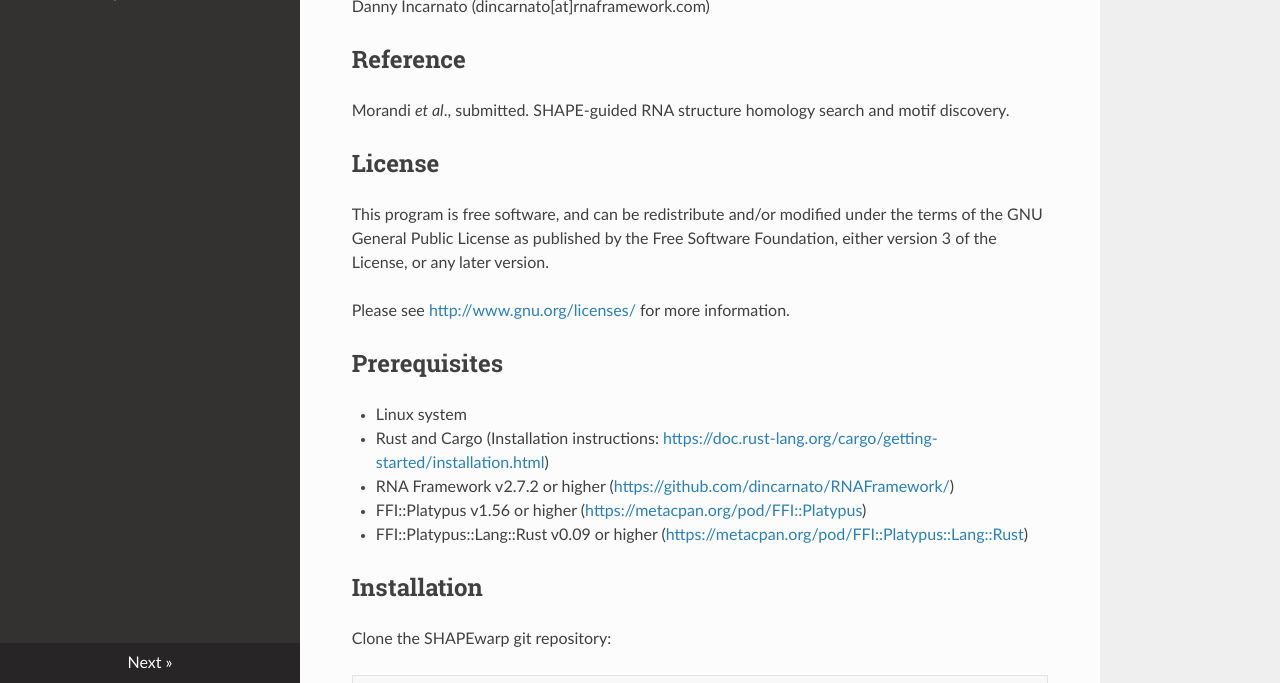
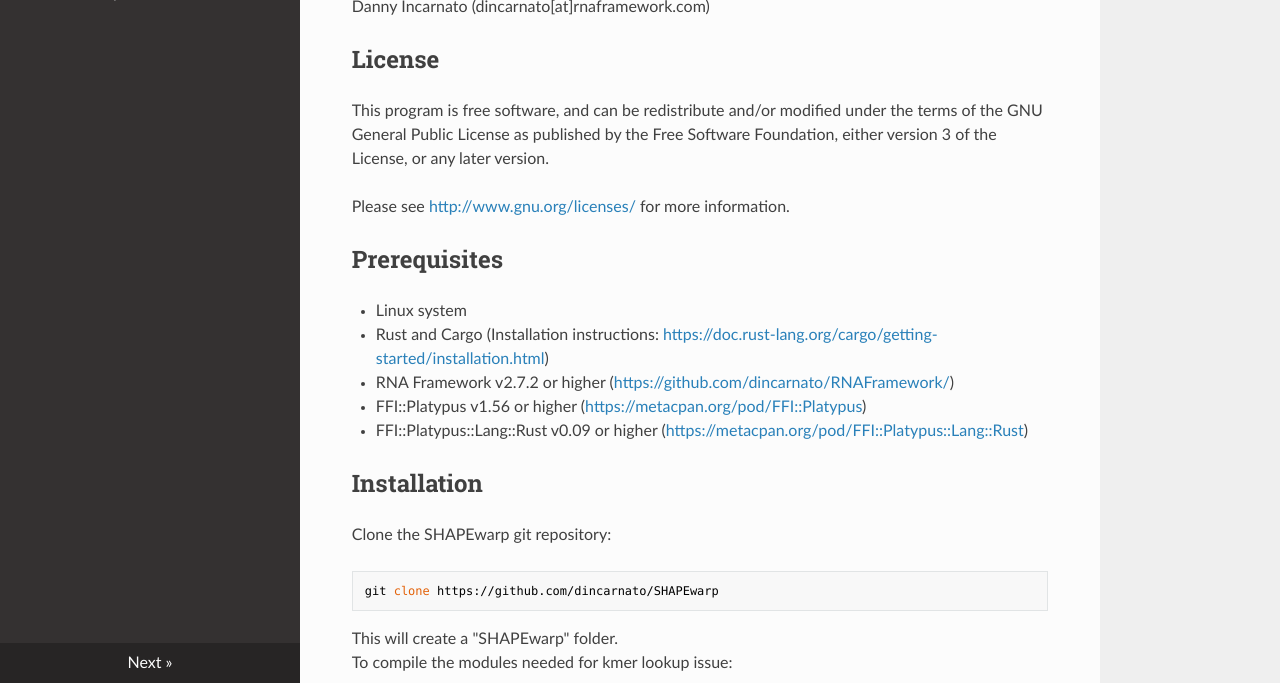
Before and after one commit to dincarnato/SHAPEwarp-docs, an MkDocs documentation site: the page built from docs/index.md, in a window 1280 px wide and 900 px high, scrolled down 707 px, cut to the strip 217-900 px from the top of the window. Built offline with MkDocs 1.6.1, drawn with Linux system fonts in a browser that asks for light colours; nearby versions of some CDN libraries; old or Windows-style settings are respelled for this version of MkDocs.

Commit message:
Fixed index

```diff
--- a/docs/index.md
+++ b/docs/index.md
@@ -13,11 +13,6 @@ For support requests, please post your questions to: <https://github.com/dincarn
 
 Edoardo Morandi (emorandi[at]rnaframework.com)<br/>
 Danny Incarnato (dincarnato[at]rnaframework.com)<br/>
-
-
-## Reference
-
-Morandi *et al*., submitted. SHAPE-guided RNA structure homology search and motif discovery.
 
 
 ## License
```
Also changed, not shown: docs/SHAPEwarp.md (+1 -1 lines).
